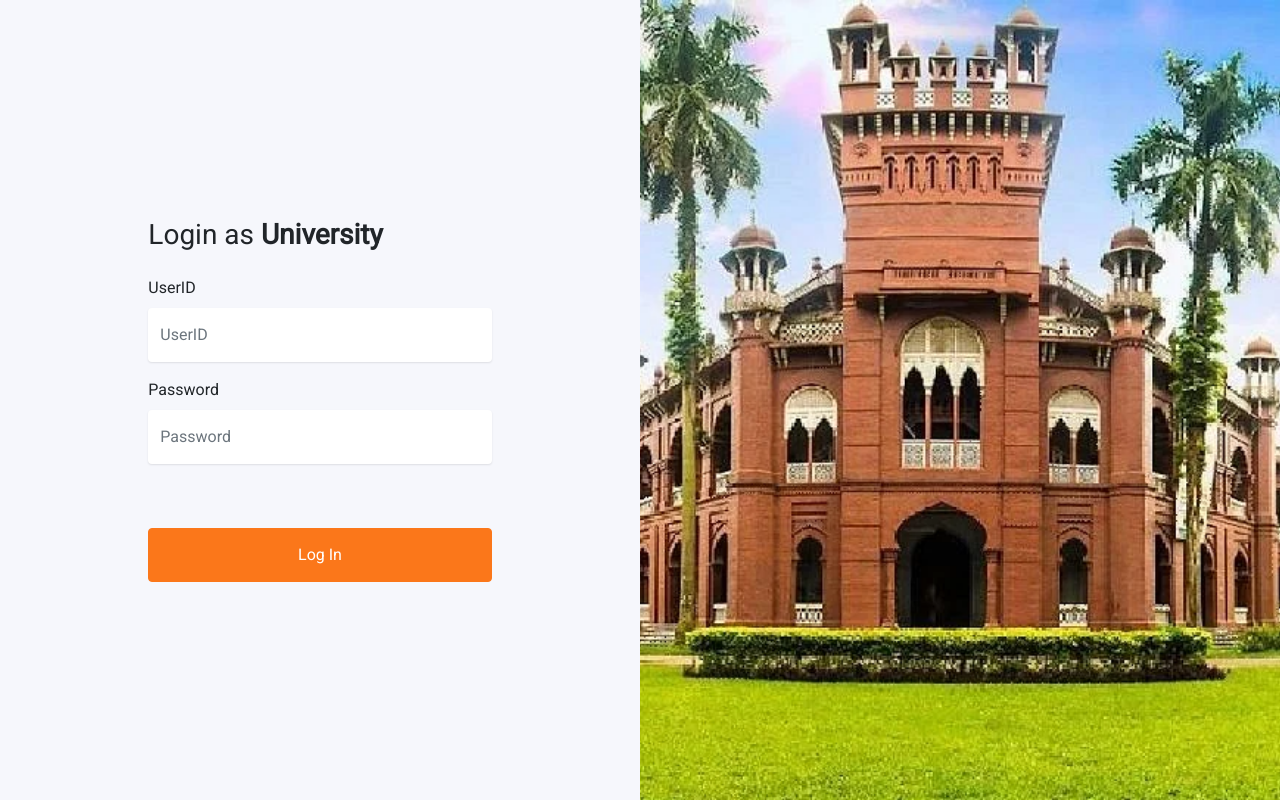
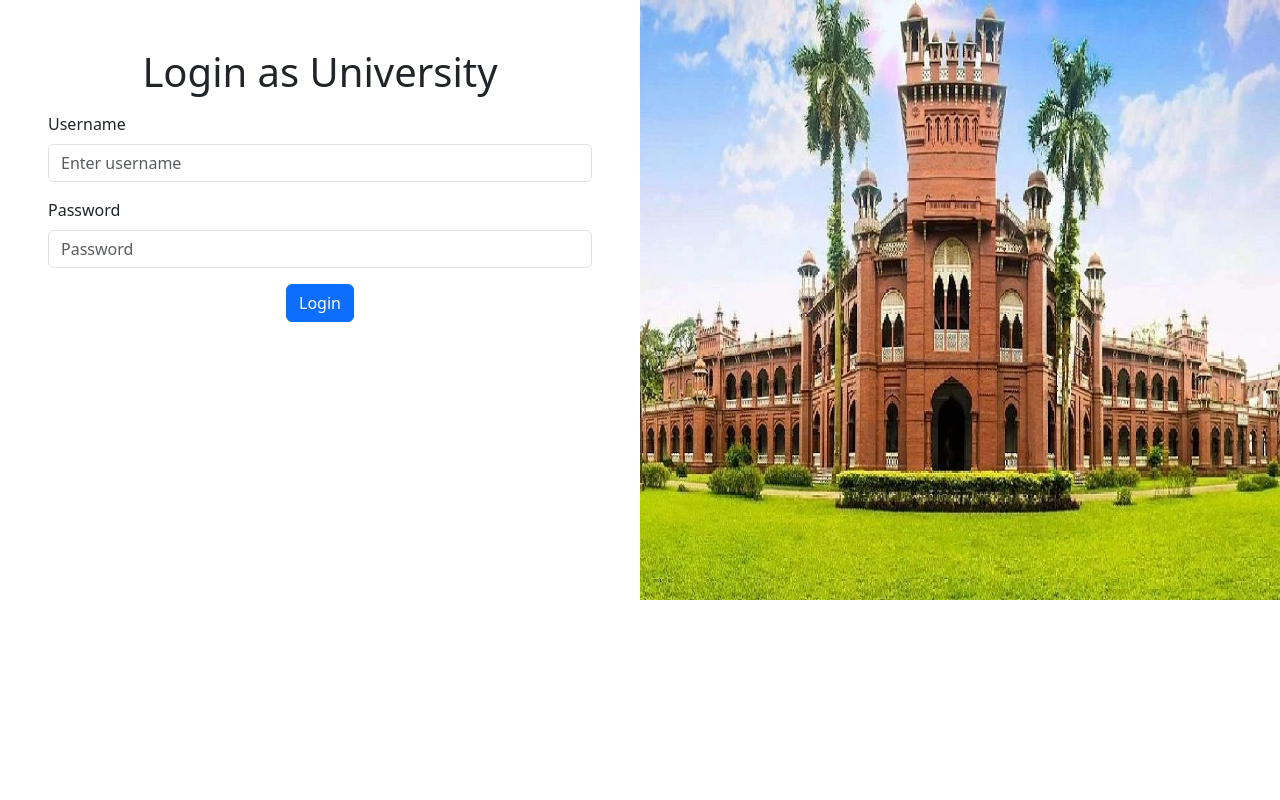
Before and after one commit to rajib-raiyat/admission-hub, a Flask app: page /uni-login in a window 1280 px wide. Run offline with Flask 3, Linux system fonts and the light colour scheme.

Commit message:
Login Image adjusted and homeStu edited

```diff
--- a/front-end/templates/LoginUni.html
+++ b/front-end/templates/LoginUni.html
@@ -1,68 +1,56 @@
-<!doctype html>
-<html lang="en">
+<!DOCTYPE html>
+<html>
 <head>
-    <!-- Required meta tags -->
+    <title>Login-Page-Stu</title>
     <meta charset="utf-8">
-    <meta name="viewport" content="width=device-width, initial-scale=1, shrink-to-fit=no">
-    <link href="https://fonts.googleapis.com/css?family=Roboto:300,400&display=swap" rel="stylesheet">
+    <meta name="viewport" content="width=device-width, initial-scale=1">
+    <link crossorigin="anonymous" href="https://cdn.jsdelivr.net/npm/bootstrap@5.3.0-alpha1/dist/css/bootstrap.min.css"
+          integrity="sha384-GLhlTQ8iRABdZLl6O3oVMWSktQOp6b7In1Zl3/Jr59b6EGGoI1aFkw7cmDA6j6gD" rel="stylesheet">
+    <style>
+        .flex-container {
+            display: flex;
+            /*flex-wrap: wrap;*/
+            height: 600px;
+        }
+        .flex-item {
+            flex-basis: 50%;
 
-    <link rel="stylesheet" href="fonts/icomoon/style.css">
-
-    <link rel="stylesheet" href="css/owl.carousel.min.css">
-
-    <!-- Bootstrap CSS -->
-    <link rel="stylesheet" href="css/bootstrap.min.css">
-
-    <!-- Style -->
-    <link rel="stylesheet" href="css/style.css">
-
-    <title>Login #2</title>
+            /*padding: 20px;*/
+            /*box-sizing: border-box;*/
+        }
+    </style>
 </head>
-<body class="fixed-top">
-
-
-<div class="d-lg-flex half">
-    <div class="bg order-1 order-md-2" style="background-image: url('images/bg_2.jpg');"></div>
-    <div class="contents order-2 order-md-1">
-
-        <div class="container">
-            <div class="row align-items-center justify-content-center">
-                <div class="col-md-7">
-                    <h3>Login as <strong>University</strong></h3>
-                    <p class="mb-4"></p>
-                    <form action="#" method="post">
-                        <div class="form-group first">
-                            <label for="username">UserID</label>
-                            <input type="text" class="form-control" placeholder="UserID" id="username">
-                        </div>
-                        <div class="form-group last mb-3">
-                            <label for="password">Password</label>
-                            <input type="password" class="form-control" placeholder="Password" id="password">
-                        </div>
-
-                        <div class="d-flex mb-5 align-items-center">
-<!--                            <label class="control control&#45;&#45;checkbox mb-0"><span class="caption">Remember me</span>-->
-                            <!--                                <input type="checkbox" checked="checked"/>-->
-                            <!--                                <div class="control__indicator"></div>-->
-                            <!--                            </label>-->
-<!--                            <span class="ml-auto"><a href="#" class="forgot-pass">Forgot Password</a></span>-->
-                        </div>
-
-                        <input type="submit" value="Log In" class="btn btn-block btn-primary">
-
-                    </form>
-                </div>
+<body>
+<div class="flex-container">
+    <div class="col-sm-6 flex-item">
+        <form class="p-5">
+            <div class="mb-3 text-center">
+                <h1>Login as University</h1>
             </div>
-        </div>
+            <div class="mb-3">
+                <label for="username" class="form-label">Username</label>
+                <input type="text" class="form-control" id="username" placeholder="Enter username">
+            </div>
+            <div class="mb-3">
+                <label for="password" class="form-label">Password</label>
+                <input type="password" class="form-control" id="password" placeholder="Password">
+            </div>
+            <div class="text-center">
+                <button type="submit" class="btn btn-primary">Login</button>
+            </div>
+        </form>
     </div>
-
-
+    <div class="col-sm-6 flex-item">
+        <img src="../assets/bg_2.jpg" class="img-fluid h-100">
+    </div>
 </div>
-
-
-<script src="js/jquery-3.3.1.min.js"></script>
-<script src="js/popper.min.js"></script>
-<script src="js/bootstrap.min.js"></script>
-<script src="js/main.js"></script>
+<script src="https://code.jquery.com/jquery-3.6.4.js" integrity="sha256-a9jBBRygX1Bh5lt8GZjXDzyOB+bWve9EiO7tROUtj/E="
+        crossorigin="anonymous"></script>
+<script src="https://cdn.jsdelivr.net/npm/@popperjs/core@2.11.6/dist/umd/popper.min.js"
+        integrity="sha384-oBqDVmMz9ATKxIep9tiCxS/Z9fNfEXiDAYTujMAeBAsjFuCZSmKbSSUnQlmh/jp3"
+        crossorigin="anonymous"></script>
+<script crossorigin="anonymous"
+        integrity="sha384-w76AqPfDkMBDXo30jS1Sgez6pr3x5MlQ1ZAGC+nuZB+EYdgRZgiwxhTBTkF7CXvN"
+        src="https://cdn.jsdelivr.net/npm/bootstrap@5.3.0-alpha1/dist/js/bootstrap.bundle.min.js"></script>
 </body>
 </html>
--- a/main.py
+++ b/main.py
@@ -111,6 +111,12 @@ def pay():
 @app.route("/std-login")
 def std_login():
     return render_template('LoginStu.html')
+
+
+@app.route("/std-home")
+def std_home():
+    return render_template('homeStu.html')
+
 
 
 @app.route("/uni-login")
```
Also changed, not shown: front-end/templates/LoginStu.html (+21 -9 lines), front-end/templates/homeStu.html (+19 -51 lines), front-end/assets/log_1.jpg.
